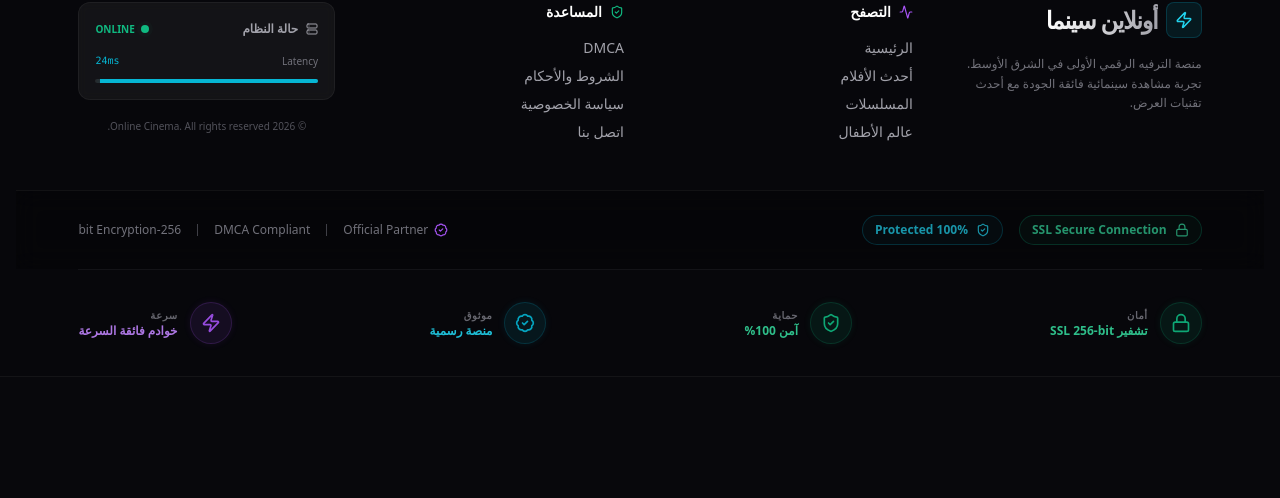
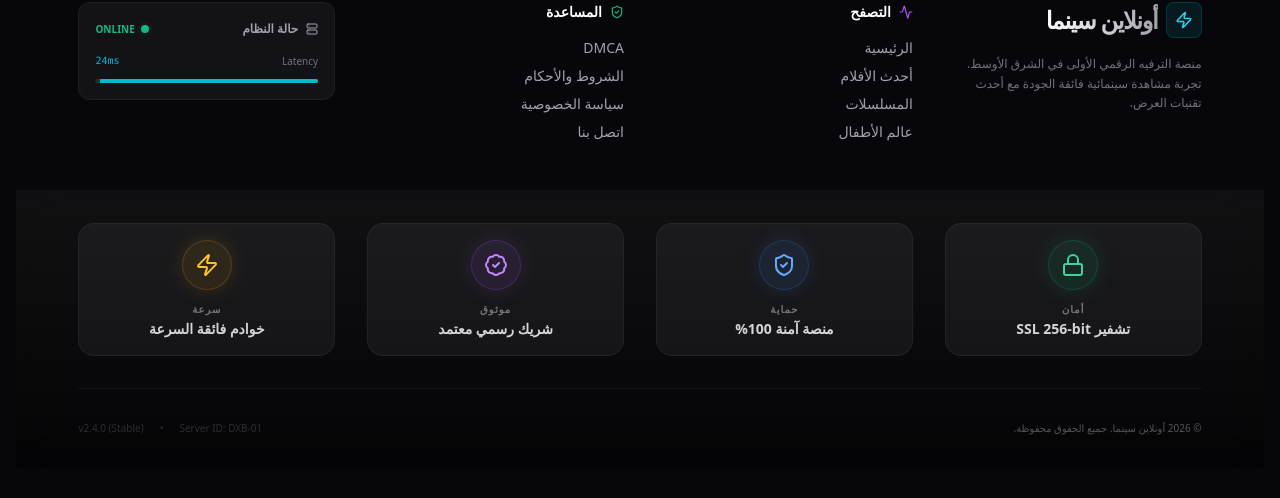
Before and after one commit to Iaaelsadek/cinma, a React (Vite) app: page / in a window 1280 px wide. Shown: the part 4646-5144 px from the top of the page. Before the commit the page ends 5023 px from the top, so only its background shows below. Built offline with nearby package versions, Linux system fonts and the light colour scheme; no server answers; the database is empty; what tailwindcss-rtl would draw is missing.

Commit message:
refactor: Enhance footer security badges layout and design

```diff
--- a/src/components/layout/Footer.tsx
+++ b/src/components/layout/Footer.tsx
@@ -92,89 +92,72 @@ export const Footer = () => {
               </div>
             </div>
           </div>
-          <p className="text-[10px] text-zinc-600 text-center">
-            &copy; {new Date().getFullYear()} Online Cinema. All rights reserved.
-          </p>
         </div>
 
       </div>
 
-      {/* Trust & Security Badges */}
-      <div className="w-full border-t border-white/5 py-6 bg-black/20 backdrop-blur-md">
-        <div className="w-[96%] md:w-[95%] xl:w-[90%] max-w-[1920px] mx-auto flex flex-wrap justify-center md:justify-between items-center gap-6">
+      {/* Unified Trust & Security Strip */}
+      <div className="w-full border-t border-white/5 bg-black/40 backdrop-blur-xl relative z-30">
+        <div className="absolute inset-0 bg-gradient-to-b from-white/5 to-transparent pointer-events-none" />
 
-          <div className="flex items-center gap-4 opacity-70 hover:opacity-100 transition-opacity">
-            <div className="flex items-center gap-2 px-3 py-1.5 rounded-full border border-emerald-500/30 bg-emerald-500/5">
-              <Lock size={14} className="text-emerald-400" />
-              <span className="text-xs font-bold text-emerald-400">SSL Secure Connection</span>
+        <div className="w-[96%] md:w-[95%] xl:w-[90%] max-w-[1920px] mx-auto py-8">
+          <div className="grid grid-cols-2 md:grid-cols-4 gap-6 md:gap-8">
+
+            {/* Badge 1: SSL Encryption */}
+            <div className="flex flex-col items-center justify-center gap-3 p-4 rounded-2xl bg-white/5 border border-white/5 hover:bg-white/10 transition-all group text-center">
+              <div className="p-3 rounded-full bg-emerald-500/10 border border-emerald-500/20 group-hover:scale-110 transition-transform duration-500 shadow-[0_0_20px_rgba(16,185,129,0.15)]">
+                <Lock size={24} className="text-emerald-400" />
+              </div>
+              <div className="flex flex-col gap-0.5">
+                <span className="text-[10px] text-zinc-500 uppercase tracking-widest font-bold">{lang === 'ar' ? 'أمان' : 'SECURITY'}</span>
+                <span className="text-sm font-bold text-zinc-300 group-hover:text-emerald-400 transition-colors">{lang === 'ar' ? 'تشفير SSL 256-bit' : '256-bit SSL Encryption'}</span>
+              </div>
             </div>
-            <div className="flex items-center gap-2 px-3 py-1.5 rounded-full border border-cyan-500/30 bg-cyan-500/5">
-              <ShieldCheck size={14} className="text-cyan-400" />
-              <span className="text-xs font-bold text-cyan-400">100% Protected</span>
+
+            {/* Badge 2: Protection */}
+            <div className="flex flex-col items-center justify-center gap-3 p-4 rounded-2xl bg-white/5 border border-white/5 hover:bg-white/10 transition-all group text-center">
+              <div className="p-3 rounded-full bg-blue-500/10 border border-blue-500/20 group-hover:scale-110 transition-transform duration-500 shadow-[0_0_20px_rgba(59,130,246,0.15)]">
+                <ShieldCheck size={24} className="text-blue-400" />
+              </div>
+              <div className="flex flex-col gap-0.5">
+                <span className="text-[10px] text-zinc-500 uppercase tracking-widest font-bold">{lang === 'ar' ? 'حماية' : 'PROTECTION'}</span>
+                <span className="text-sm font-bold text-zinc-300 group-hover:text-blue-400 transition-colors">{lang === 'ar' ? 'منصة آمنة 100%' : '100% Secure Platform'}</span>
+              </div>
             </div>
+
+            {/* Badge 3: Official Verification */}
+            <div className="flex flex-col items-center justify-center gap-3 p-4 rounded-2xl bg-white/5 border border-white/5 hover:bg-white/10 transition-all group text-center">
+              <div className="p-3 rounded-full bg-purple-500/10 border border-purple-500/20 group-hover:scale-110 transition-transform duration-500 shadow-[0_0_20px_rgba(168,85,247,0.15)]">
+                <BadgeCheck size={24} className="text-purple-400" />
+              </div>
+              <div className="flex flex-col gap-0.5">
+                <span className="text-[10px] text-zinc-500 uppercase tracking-widest font-bold">{lang === 'ar' ? 'موثوق' : 'VERIFIED'}</span>
+                <span className="text-sm font-bold text-zinc-300 group-hover:text-purple-400 transition-colors">{lang === 'ar' ? 'شريك رسمي معتمد' : 'Official Verified Partner'}</span>
+              </div>
+            </div>
+
+            {/* Badge 4: Performance */}
+            <div className="flex flex-col items-center justify-center gap-3 p-4 rounded-2xl bg-white/5 border border-white/5 hover:bg-white/10 transition-all group text-center">
+              <div className="p-3 rounded-full bg-amber-500/10 border border-amber-500/20 group-hover:scale-110 transition-transform duration-500 shadow-[0_0_20px_rgba(245,158,11,0.15)]">
+                <Zap size={24} className="text-amber-400" />
+              </div>
+              <div className="flex flex-col gap-0.5">
+                <span className="text-[10px] text-zinc-500 uppercase tracking-widest font-bold">{lang === 'ar' ? 'سرعة' : 'PERFORMANCE'}</span>
+                <span className="text-sm font-bold text-zinc-300 group-hover:text-amber-400 transition-colors">{lang === 'ar' ? 'خوادم فائقة السرعة' : 'Lightning Fast Servers'}</span>
+              </div>
+            </div>
+
           </div>
 
-          <div className="flex items-center gap-4 text-zinc-500 text-xs">
-             <span className="flex items-center gap-1.5">
-               <BadgeCheck size={14} className="text-purple-500" />
-               Official Partner
-             </span>
-             <span className="h-3 w-[1px] bg-zinc-700" />
-             <span>DMCA Compliant</span>
-             <span className="h-3 w-[1px] bg-zinc-700" />
-             <span>256-bit Encryption</span>
+          {/* Footer Copyright Line */}
+          <div className="mt-8 pt-8 border-t border-white/5 flex flex-col md:flex-row items-center justify-between gap-4 text-[10px] text-zinc-600">
+             <p>&copy; {new Date().getFullYear()} {lang === 'ar' ? 'أونلاين سينما. جميع الحقوق محفوظة.' : 'Online Cinema. All rights reserved.'}</p>
+             <div className="flex items-center gap-4 opacity-50">
+               <span>Server ID: DXB-01</span>
+               <span>•</span>
+               <span>v2.4.0 (Stable)</span>
+             </div>
           </div>
-
-        </div>
-      </div>
-
-      {/* Trust Badges Section */}
-      <div className="relative z-20 border-t border-white/5 pt-8 w-[96%] md:w-[95%] xl:w-[90%] mx-auto">
-        <div className="flex flex-wrap justify-center md:justify-between items-center gap-6 opacity-90">
-
-            {/* Badge 1: SSL */}
-            <div className="flex items-center gap-3 group cursor-default">
-                <div className="p-2.5 rounded-full bg-emerald-500/10 border border-emerald-500/20 group-hover:bg-emerald-500/20 group-hover:border-emerald-500/40 transition-all duration-300 shadow-[0_0_10px_rgba(16,185,129,0.1)]">
-                    <Lock size={20} className="text-emerald-500" />
-                </div>
-                <div className="flex flex-col">
-                    <span className="text-[10px] text-zinc-500 uppercase tracking-wider font-bold">{lang === 'ar' ? 'أمان' : 'Security'}</span>
-                    <span className="text-xs font-bold text-emerald-400">{lang === 'ar' ? 'تشفير SSL 256-bit' : '256-bit SSL Encrypted'}</span>
-                </div>
-            </div>
-
-            {/* Badge 2: Secure */}
-             <div className="flex items-center gap-3 group cursor-default">
-                <div className="p-2.5 rounded-full bg-emerald-500/10 border border-emerald-500/20 group-hover:bg-emerald-500/20 group-hover:border-emerald-500/40 transition-all duration-300 shadow-[0_0_10px_rgba(16,185,129,0.1)]">
-                    <ShieldCheck size={20} className="text-emerald-500" />
-                </div>
-                <div className="flex flex-col">
-                    <span className="text-[10px] text-zinc-500 uppercase tracking-wider font-bold">{lang === 'ar' ? 'حماية' : 'Protection'}</span>
-                    <span className="text-xs font-bold text-emerald-400">{lang === 'ar' ? 'آمن 100%' : '100% Secure Platform'}</span>
-                </div>
-            </div>
-
-             {/* Badge 3: Verified */}
-             <div className="flex items-center gap-3 group cursor-default">
-                <div className="p-2.5 rounded-full bg-cyan-500/10 border border-cyan-500/20 group-hover:bg-cyan-500/20 group-hover:border-cyan-500/40 transition-all duration-300 shadow-[0_0_10px_rgba(6,182,212,0.1)]">
-                    <BadgeCheck size={20} className="text-cyan-500" />
-                </div>
-                <div className="flex flex-col">
-                    <span className="text-[10px] text-zinc-500 uppercase tracking-wider font-bold">{lang === 'ar' ? 'موثوق' : 'Verified'}</span>
-                    <span className="text-xs font-bold text-cyan-400">{lang === 'ar' ? 'منصة رسمية' : 'Official Platform'}</span>
-                </div>
-            </div>
-
-             {/* Badge 4: Clean */}
-             <div className="hidden md:flex items-center gap-3 group cursor-default">
-                <div className="p-2.5 rounded-full bg-purple-500/10 border border-purple-500/20 group-hover:bg-purple-500/20 group-hover:border-purple-500/40 transition-all duration-300 shadow-[0_0_10px_rgba(168,85,247,0.1)]">
-                    <Zap size={20} className="text-purple-500" />
-                </div>
-                <div className="flex flex-col">
-                    <span className="text-[10px] text-zinc-500 uppercase tracking-wider font-bold">{lang === 'ar' ? 'سرعة' : 'Speed'}</span>
-                    <span className="text-xs font-bold text-purple-400">{lang === 'ar' ? 'خوادم فائقة السرعة' : 'Lightning Fast Servers'}</span>
-                </div>
-            </div>
         </div>
       </div>
     </footer>
```
